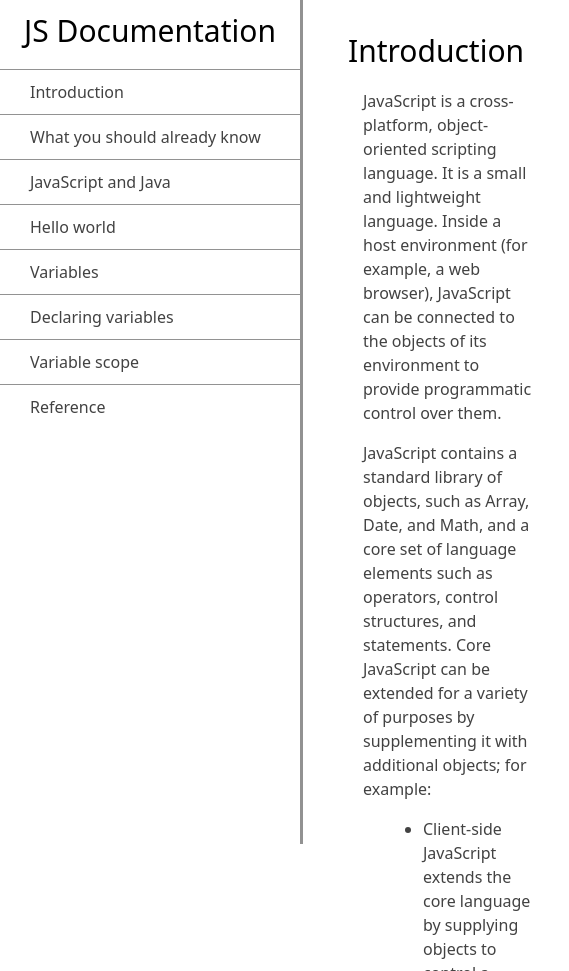
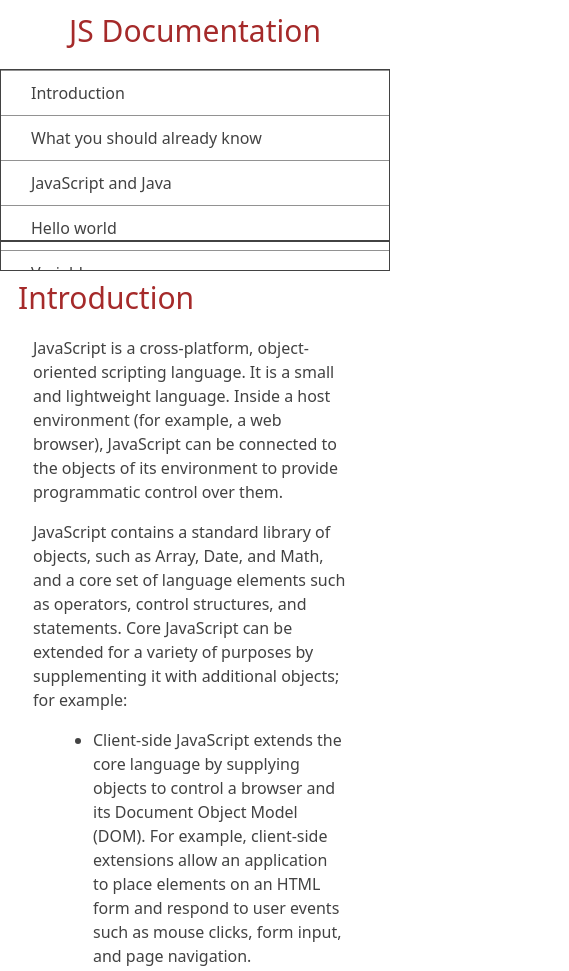
Before and after one commit to srenessa/freecodecamp-build-technical-documentation-page, a plain HTML site: page index.html in a window 390 px wide. Shown: the top 971 px of the page, 569 px wide, since content can reach past the window. Drawn offline with Linux system fonts and the light colour scheme.

Commit message:
projeto finalizado

```diff
--- a/style.css
+++ b/style.css
@@ -84,8 +84,49 @@ code {
     margin: 10px;
 }
 
-@media(min-width:940px){
-#main-doc{
-white-space: nowrap;
+@media screen and (max-width:810px) {
+    #navbar ul {
+        height: 200px;
+        border: 1px solid;
+    }
+
+    #navbar {
+        background-color: white;
+        position: absolute;
+        top: 0;
+        padding: 0;
+        margin: 0;
+        width: 100%;
+        max-height: 240px;
+        border: none;
+        z-index: 1;
+        border-bottom: 2px solid;
+    }
+
+    #main-doc {
+        position: relative;
+        margin-left: 0;
+        margin-top: 255px;
+    }
 }
+
+@media only screen and (max-width: 400px) {
+    #main-doc {
+        margin-left: -10px;
+    }
+
+    code {
+        margin-left: -15px;
+        width: 100%;
+        padding: 10px;
+        padding-left: 10px;
+        padding-right: 30px;
+        min-width: 200px;
+    }
 }
+
+@media (max-width:400px){
+    header{
+        color: brown;
+    }
+}
```
